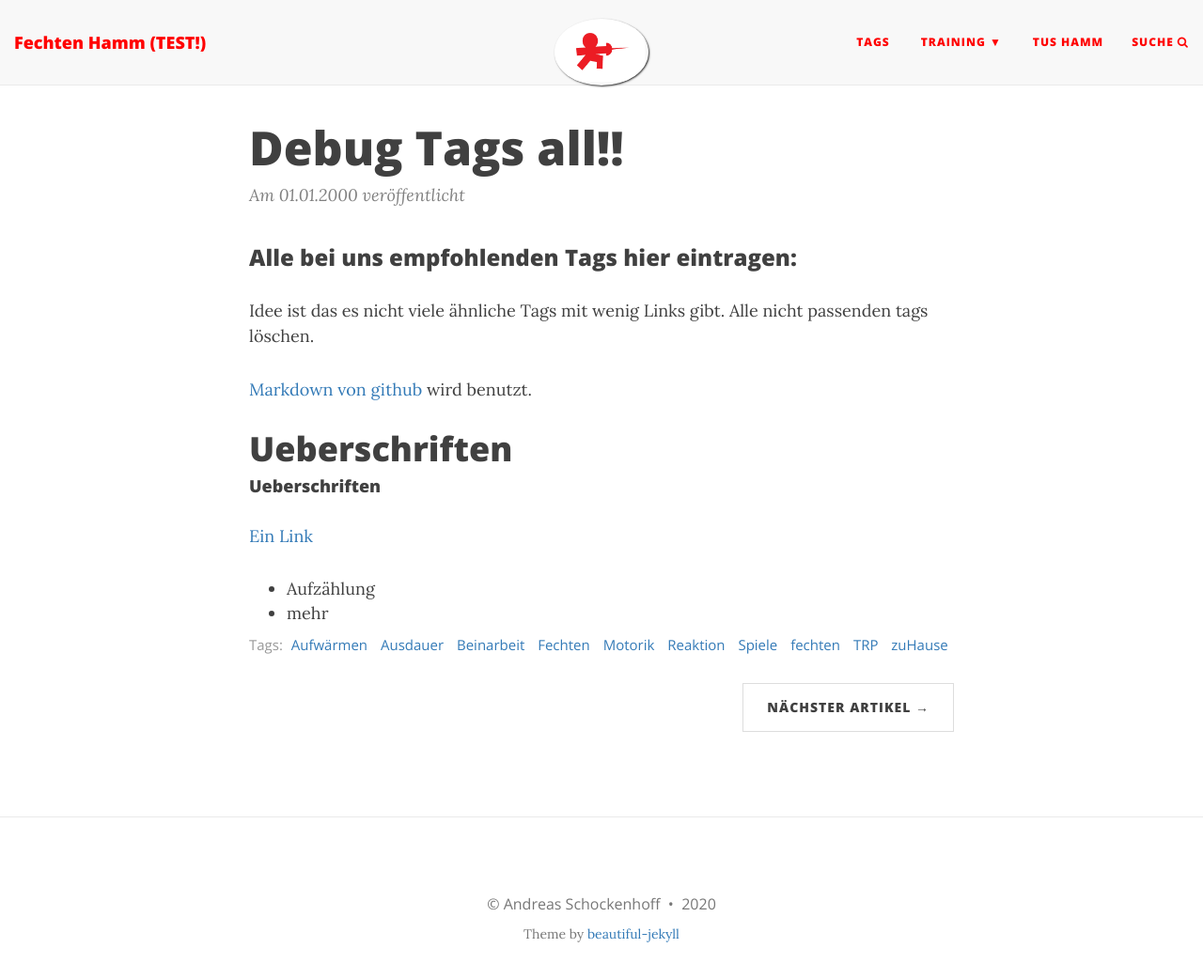
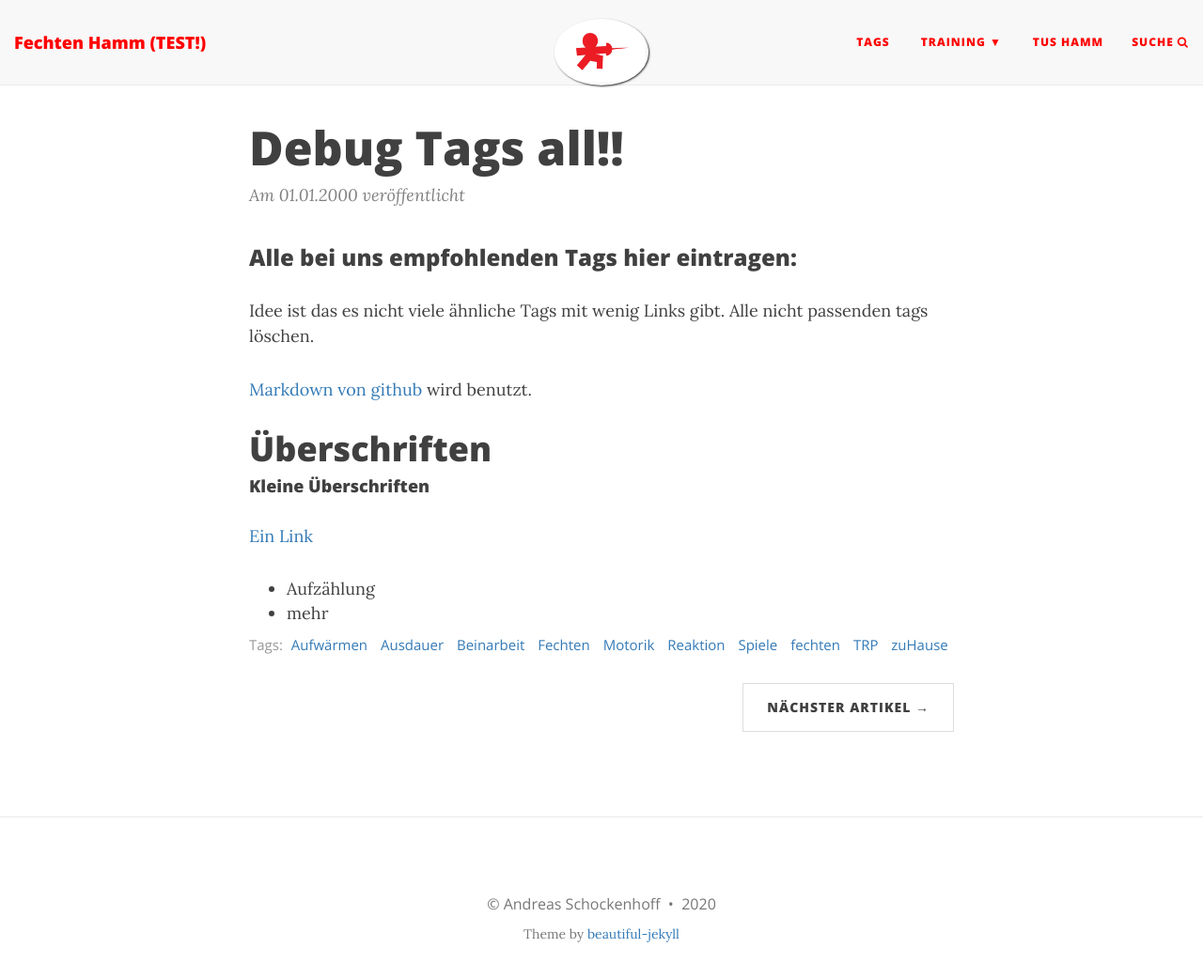
Before and after one commit to test-blog-fechten/test-blog-fechten.github.io, a Jekyll site: the page built from _posts/2000-01-01-all-tags.md, in a window 1280 px wide and 1055 px high. Shown: the top 1042 px of the window at 94% size. Built offline with Jekyll 4.4.1, drawn with Linux system fonts in a browser that asks for light colours; nearby versions of some CDN libraries.

Commit message:
update post

```diff
--- a/_posts/2000-01-01-all-tags.md
+++ b/_posts/2000-01-01-all-tags.md
@@ -11,9 +11,9 @@ Alle nicht passenden tags löschen.
 
 [Markdown von github](https://guides.github.com/features/mastering-markdown/) wird benutzt.
 
-# Ueberschriften
+# Überschriften
 
-#### Ueberschriften
+#### Kleine Überschriften
 
 [Ein Link](http://fechten-hamm.de)
 
```
